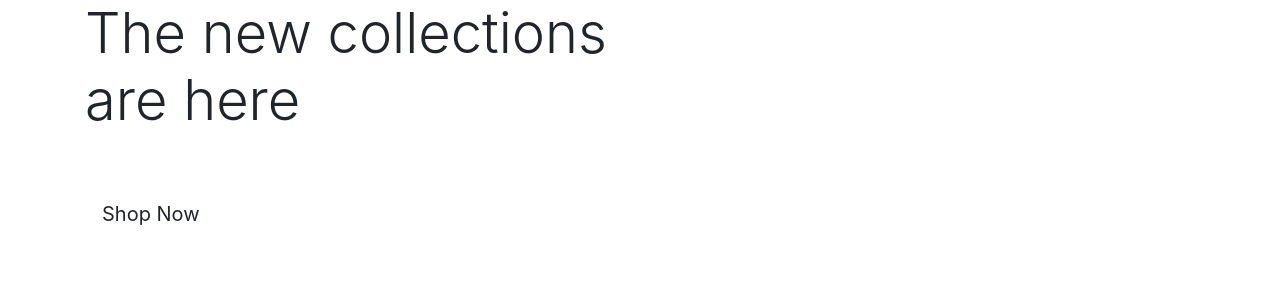
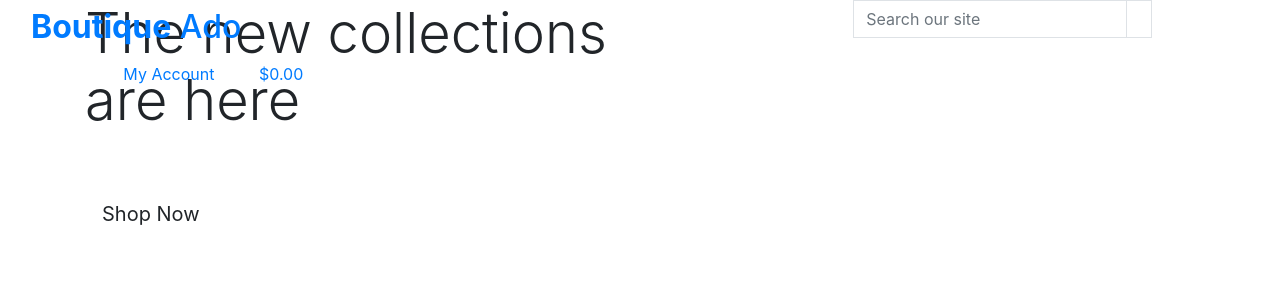
Before and after one commit to Amyh97/Boutique-Ado, a Django app: page / in a window 1280 px wide. Shown: the top 300 px of the page. Run offline with Django 3.2, Linux system fonts and the light colour scheme; some libraries are stand-ins or nearby versions.

Commit message:
added main page header

```diff
--- a/templates/base.html
+++ b/templates/base.html
@@ -32,7 +32,76 @@
     <title>Boutique Ado {% block extra_title %}{% endblock %}</title>
   </head>
   <body>
-        <header class="container-fluid fixed-top"></header>
+        <header class="container-fluid fixed-top">
+            <div class="row">
+                <div class="col-12 col-lg-4 my-auto py-1 py-lg-0 text-center text-lg-left">
+                    <a href="{% url 'home' %}" class="nav-link mai-logo-link">
+                        <h2 class="logo-font text-black my-0"><strong>Boutique</strong> Ado</h2>
+                    </a>
+                </div>
+                <div class="col-12 col-lg-4 my-auto py-1 py-lg-0"></div>
+                    <form method="GET" action="">
+                        <div class="input-group w-100">
+                            <!-- name q is for query and will be submitted to the action url-->
+                            <input class="form-control border border-black rounded-0" type="text" name="q" placeholder="Search our site">
+                            <!-- Bootstrap calss name and fontawsome icon-->
+                            <div class="input-group-append">
+                                <button class="form-control btn btn-black border border-black rounded-0" type="submit">
+                                    <span class="icon">
+                                        <i class="fas fa-search"></i>
+                                    </span>
+                                </button>
+                            </div>
+                        </div>
+                    </form>
+                <div class="col-12 col-lg-4 my-auto py-1 py-lg-0">
+                    <!-- boot strap classes to put items next to each other with no bullet points-->
+                    <ul class="list-inline list-unstyled text-center">
+                        <li class="list-inline-item dropdown">
+                            <!-- data toggle attribute to link to Bootstrap JS-->
+                        <a class="text-black nav-link" href="#" id="user-options" data-toggle="dropdown" aria-haspopup="true" aria-expanded="false">
+                            <div class="text-center">
+                                <div><i class="fas fa-user fa-lg"></i></div>
+                                <p class="my-0">My Account</p>
+                            </div>
+                        </a>
+                        <div class="dropdown-menu border-0" aria-labelledby="user-options">
+                            {% if request.user.is_authenticated %}
+                            <!-- if admin log in givrs option to manage content -->
+                                {% if request.user.is_superuser %}
+                                    <a href="" class="dropdown-item">Product Management</a>
+                                {% endif %}
+                                <!-- if a regulat user is authenticated have these options-->
+                                <a href="" class="dropdown-item">My Profile</a>
+                                <a href="{% url 'account_logout' %}" class="dropdown-item">Logout</a>
+                            {% else %} <!-- login/out and singup are coming from Allauth urls -->
+                                <!-- if they are not already authenticated give option to sign up or login -->
+                                <a href="{% url 'account_signup' %}" class="dropdown-item">Register</a>
+                                <a href="{% url 'account_login' %}" class="dropdown-item">Login</a>
+                            {% endif %}
+                        </div>
+                    </li>
+                    <li class="list-inline-item ">
+                        <!-- basically just an a tag with fontawsome icon -->
+                        <!-- also checking if grand_total to determine what classes are being used-->
+                        <a class="{% if grand_total %}text-info font-weight-bold{% else %}text-black{% endif %} nav-link" href="">
+                            <div class="text-center">
+                                <div><i class="fas fa-shopping-bag fa-lg"></i></div>
+                                <p class="my-0">
+                                    <!-- checking if class exists, if so show to 2 points if not show 0 -->
+                                    {% if grand_total %}
+                                        ${{ grand_total|floatformat:2 }}
+                                    {% else %}
+                                        $0.00
+                                    {% endif %}
+                                </p>
+                            </div>
+                        </a>
+                    </li>
+                    </ul>
+                </div>
+            </div>
+        </header>
         {% if messages %}
             <div class="message-container">
 
```
